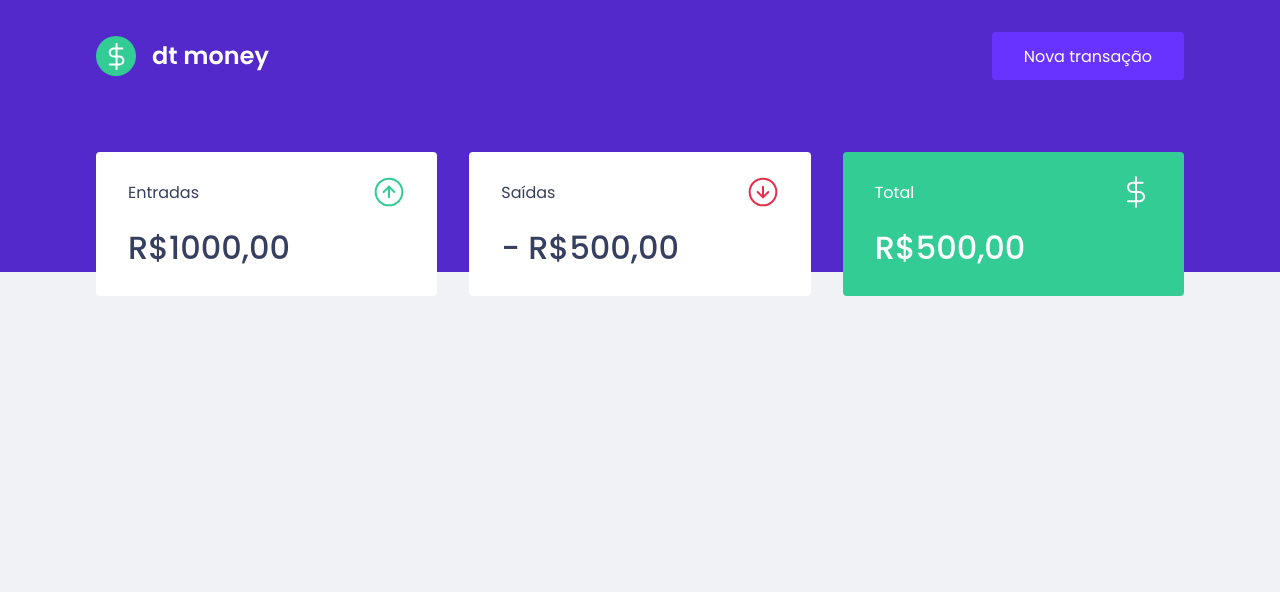
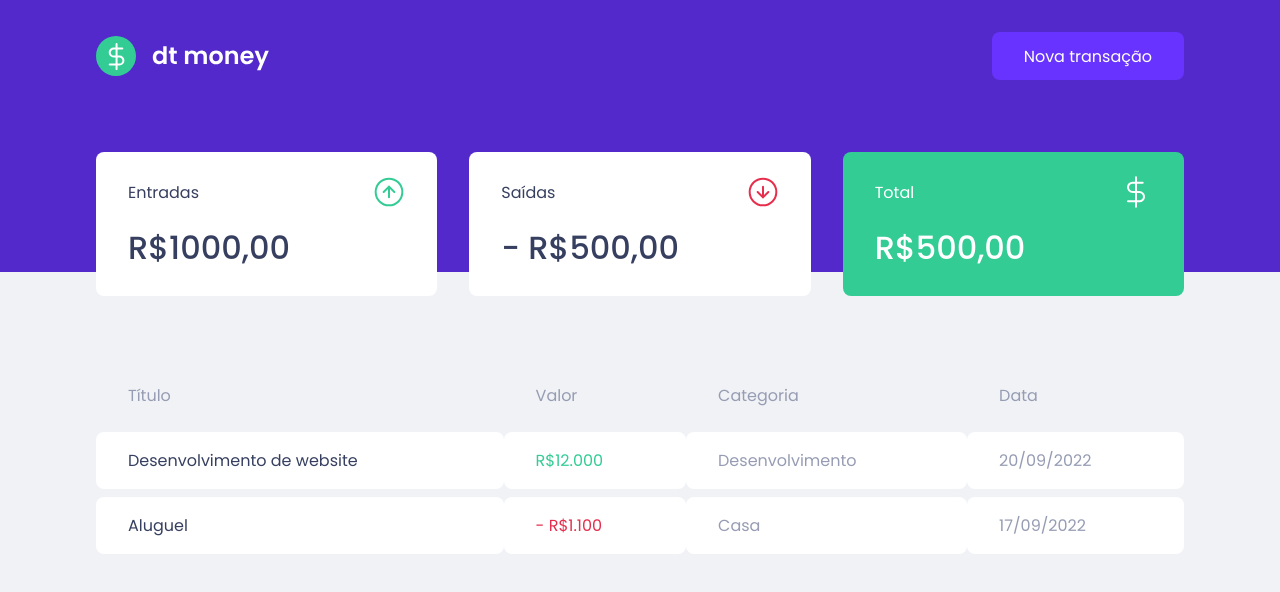
Before and after one commit to LeonardoBlauth/react-dt-money, a React (Create React App) app: page / in a window 1280 px wide. Shown: the top 592 px of the page. Built offline with nearby package versions, Linux system fonts and the light colour scheme.

Commit message:
Create TransactionsTable

```diff
--- a/src/components/Dashboard/index.tsx
+++ b/src/components/Dashboard/index.tsx
@@ -1,4 +1,5 @@
 import { Summary } from "../Summary";
+import { TransactionTable } from "../TransactionsTable";
 
 import { Container } from "./styles";
 
@@ -6,6 +7,7 @@ export function Dashboard() {
   return (
     <Container>
       <Summary />
+      <TransactionTable />
     </Container>
   )
 }
--- a/src/components/Header/styles.ts
+++ b/src/components/Header/styles.ts
@@ -19,7 +19,7 @@ export const Content = styled.div`
     background-color: var(--blue-light);
     border: 0;
     padding: 0 2rem;
-    border-radius: 4px;
+    border-radius: 8px;
     height: 3rem;
 
     transition: filter 0.2s;
--- a/src/components/Summary/styles.ts
+++ b/src/components/Summary/styles.ts
@@ -9,7 +9,7 @@ export const Container = styled.div`
   div {
     background: var(--shape);
     padding: 1.5rem 2rem;
-    border-radius: 0.25rem;
+    border-radius: 8px;
     color: var(--text-title);
   }
 
--- /dev/null
+++ b/src/components/TransactionsTable/index.tsx
@@ -0,0 +1,34 @@
+import { Container } from "./styles";
+
+export function TransactionTable() {
+  return (
+    <Container>
+      <table>
+        <thead>
+          <tr>
+            <th>Título</th>
+            <th>Valor</th>
+            <th>Categoria</th>
+            <th>Data</th>
+          </tr>
+        </thead>
+
+        <tbody>
+          <tr>
+            <td>Desenvolvimento de website</td>
+            <td className="deposit">R$12.000</td>
+            <td>Desenvolvimento</td>
+            <td>20/09/2022</td>
+          </tr>
+
+          <tr>
+            <td>Aluguel</td>
+            <td className="withdraw">- R$1.100</td>
+            <td>Casa</td>
+            <td>17/09/2022</td>
+          </tr>
+        </tbody>
+      </table>
+    </Container>
+  )
+}
--- /dev/null
+++ b/src/components/TransactionsTable/styles.ts
@@ -0,0 +1,38 @@
+import styled from "styled-components";
+
+export const Container = styled.div`
+  margin-top: 4rem;
+
+  table {
+    width: 100%;
+    border-spacing: 0 0.5rem;
+
+    th {
+      color: var(--text-body);
+      font-weight: 400;
+      padding: 1rem 2rem;
+      text-align: left;
+      line-height: 1.5rem;
+    }
+
+    td {
+      padding: 1rem 2rem;
+      border: 0;
+      background-color: var(--shape);
+      color: var(--text-body);
+      border-radius: 8px;
+
+      &:first-child {
+        color: var(--text-title);
+      }
+
+      &.deposit {
+        color: var(--green);
+      }
+
+      &.withdraw {
+        color: var(--red);
+      }
+    }
+  }
+`
```
